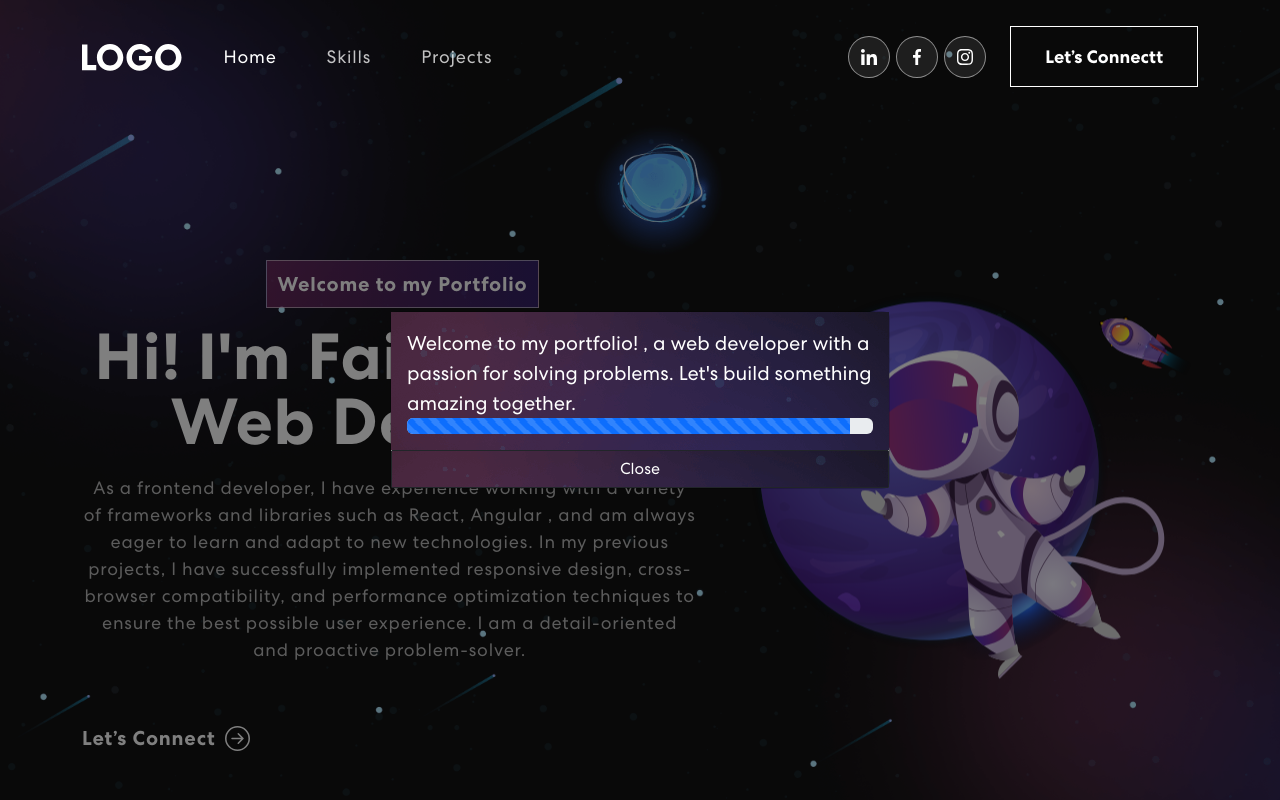
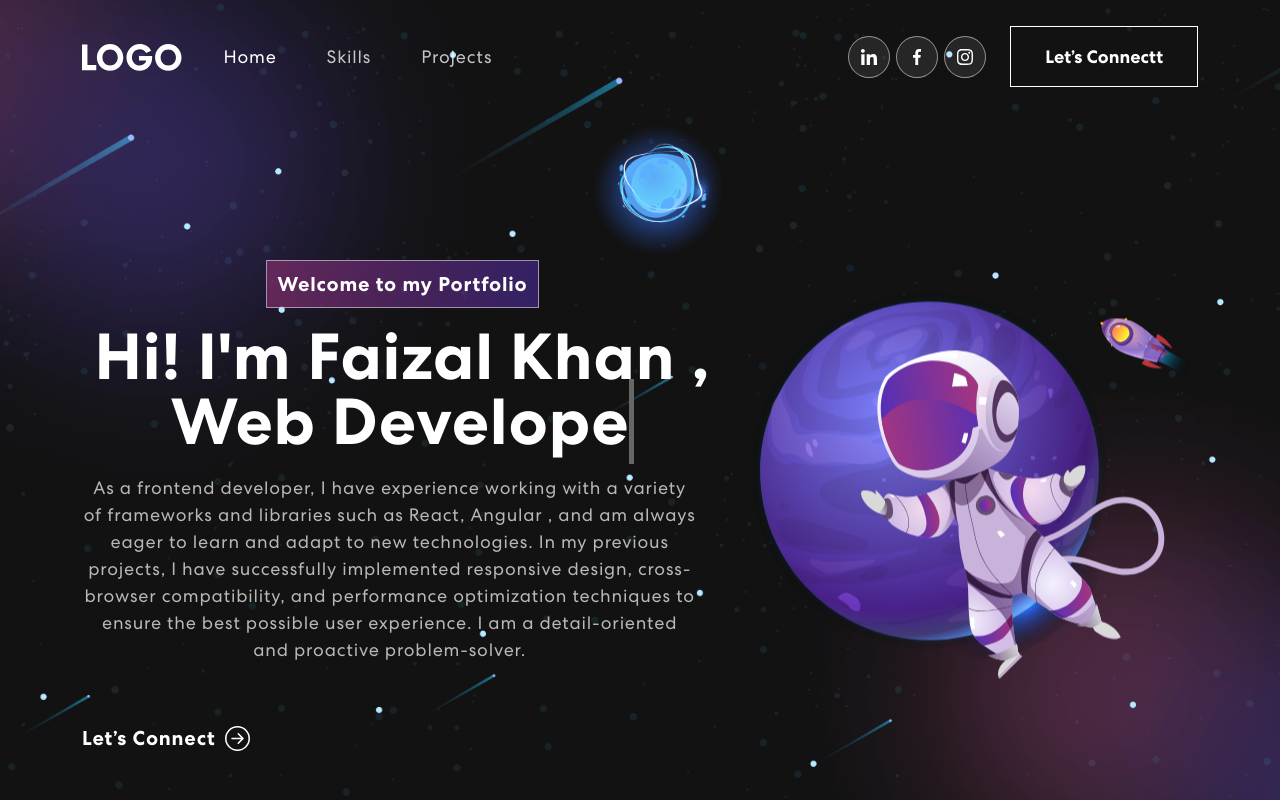
Before and after one commit to faizalkhan87/Portfolio, a React (Create React App) app: page / in a window 1280 px wide. Shown: the top 800 px of the page. Built offline with nearby package versions, Linux system fonts and the light colour scheme; no server answers.

Commit message:
checking2

```diff
--- a/src/Navbar.js
+++ b/src/Navbar.js
@@ -32,7 +32,7 @@ function NavBar() {
   return (
     <Router>
       <Navbar expand="lg" className={scrolled ? "scrolled" : ""}>
-        <WelcomeModal />
+        {/* <WelcomeModal /> */}
         <Container>
           <Navbar.Brand href="#home">
             <img src={logo} alt="logo" />
```
